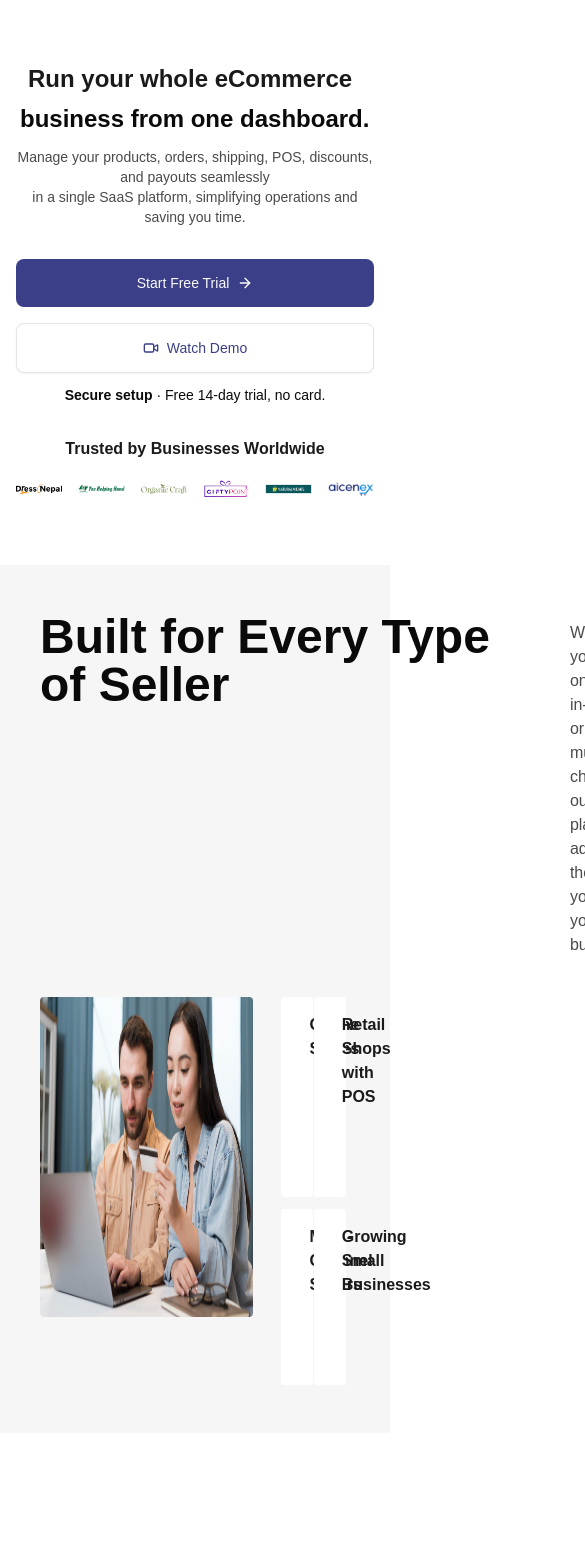
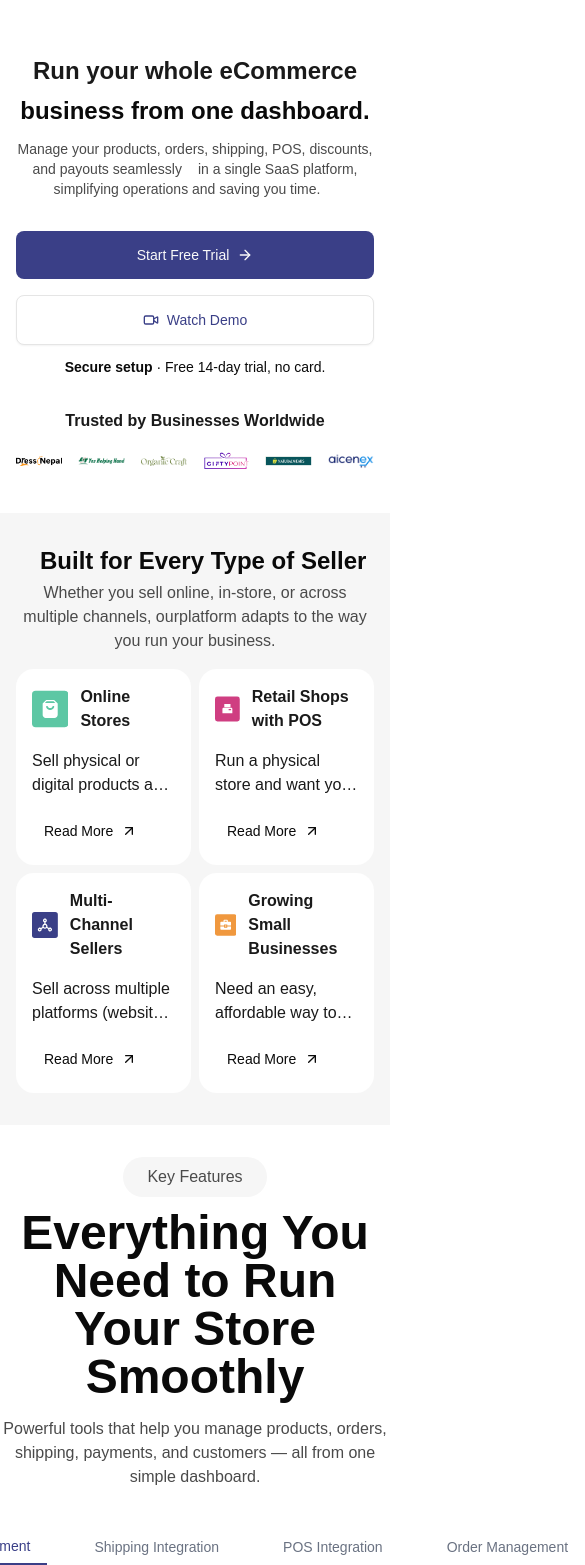
Before and after one commit to PrashantTimilsina/intern-assignment, a Next.js app: page / in a window 390 px wide. Shown: the part 49-1614 px from the top of the page, 585 px wide, since content can reach past the window. Before the commit the page ends 1482 px from the top, so only its background shows below. Built offline with nearby package versions, Linux system fonts and the light colour scheme; a web font is replaced by a local one.

Commit message:
feat:Key features button active handled and added styling

```diff
--- a/app/_components/Hero.tsx
+++ b/app/_components/Hero.tsx
@@ -1,3 +1,91 @@
+// import { Button } from "@/components/ui/button";
+// import Aicene from "./../assets/aicene.png";
+// import DressNepal from "./../assets/dressnepal.png";
+// import GifyPoint from "./../assets/giftypoint.png";
+// import NaturalWears from "./../assets/naturalwears.jpg";
+// import OrganicWear from "./../assets/organicwear.png";
+// import YHH from "./../assets/YHH.png";
+// import { ArrowRight, Video } from "lucide-react";
+// import Image from "next/image";
+// import HeroPic from "./../assets/hero.png";
+// function Hero() {
+//   const images = [
+//     DressNepal,
+//     YHH,
+//     OrganicWear,
+//     GifyPoint,
+//     NaturalWears,
+//     Aicene,
+//   ];
+//   return (
+//     <div className="container mx-auto flex flex-col items-center lg:mt-28 mt-14  ">
+//       <div className="flex flex-col  px-2">
+//         <h1 className="lg:text-5xl font-sans-base font-semibold text-hero-primary px-5 text-2xl">
+//           Run your whole eCommerce
+//         </h1>
+//         <p className="lg:text-5xl font-semibold mt-2 text-2xl px-3 ">
+//           {" "}
+//           business from one dashboard.
+//         </p>
+
+//         <p className="mt-3 text-center text-hero-secondary text-sm">
+//           Manage your products, orders, shipping, POS, discounts, and payouts
+//           seamlessly
+//         </p>
+//         <p className="text-center text-hero-secondary max-lg:px-4 text-sm">
+//           in a single SaaS platform, simplifying operations and saving you time.
+//         </p>
+//       </div>
+//       <div className="flex gap-4 font-light mt-6 max-lg:flex-col flex-row max-lg:w-full max-lg:px-4 max-lg:mt-8">
+//         <Button className="font-normal py-5 cursor-pointer max-lg:w-full max-lg:py-6">
+//           Start Free Trial
+//           <ArrowRight />
+//         </Button>
+//         <Button
+//           className="text-btn-text-secondary font-normal py-5 cursor-pointer max-lg:w-full max-lg:py-6"
+//           variant="outline"
+//         >
+//           <Video />
+//           Watch Demo
+//         </Button>
+//       </div>
+//       <h3 className="mt-3 text-sm">
+//         <span className="font-semibold">Secure setup</span> · Free 14-day trial,
+//         no card.
+//       </h3>
+
+//       <div className="flex justify-center mt-6 max-lg:hidden">
+//         <Image
+//           src={HeroPic}
+//           height={737}
+//           width={1077}
+//           alt="Hero section image"
+//           className="w-269.25 h-184.25"
+//         />
+//       </div>
+//       <div className="container mx-auto lg:mt-0 mt-8">
+//         <h1 className="font-semibold text-hero-primary text-center ">
+//           Trusted by Businesses Worldwide
+//         </h1>
+//         <div className="flex lg:w-300 max-lg:overflow-x-scroll  lg:justify-evenly  space-x-4  container mx-auto lg:mt-6 px-4 mt-4">
+//           {images.map((el, i) => (
+//             <div key={i}>
+//               <Image
+//                 src={el}
+//                 alt="company logo"
+//                 width={241}
+//                 height={41}
+//                 className="lg:w-36 lg:h-7  w-32 h-6  object-contain"
+//               />
+//             </div>
+//           ))}
+//         </div>
+//       </div>
+//     </div>
+//   );
+// }
+
+// export default Hero;
 import { Button } from "@/components/ui/button";
 import Aicene from "./../assets/aicene.png";
 import DressNepal from "./../assets/dressnepal.png";
@@ -20,10 +108,10 @@ function Hero() {
   return (
     <div className="container mx-auto flex flex-col items-center lg:mt-28 mt-14  ">
       <div className="flex flex-col  px-2">
-        <h1 className="lg:text-5xl font-sans-base font-semibold text-hero-primary px-5 text-2xl">
+        <h1 className="lg:text-5xl font-sans-base font-semibold text-hero-primary px-5 text-2xl text-center">
           Run your whole eCommerce
         </h1>
-        <p className="lg:text-5xl font-semibold mt-2 text-2xl px-3 ">
+        <p className="lg:text-5xl font-semibold mt-2 text-2xl px-3 text-center">
           {" "}
           business from one dashboard.
         </p>
@@ -31,9 +119,10 @@ function Hero() {
         <p className="mt-3 text-center text-hero-secondary text-sm">
           Manage your products, orders, shipping, POS, discounts, and payouts
           seamlessly
-        </p>
-        <p className="text-center text-hero-secondary max-lg:px-4 text-sm">
-          in a single SaaS platform, simplifying operations and saving you time.
+          <span className="text-center text-hero-secondary max-lg:px-4 text-sm lg:block inline">
+            in a single SaaS platform, simplifying operations and saving you
+            time.
+          </span>
         </p>
       </div>
       <div className="flex gap-4 font-light mt-6 max-lg:flex-col flex-row max-lg:w-full max-lg:px-4 max-lg:mt-8">
@@ -63,11 +152,11 @@ function Hero() {
           className="w-269.25 h-184.25"
         />
       </div>
-      <div className="container mx-auto lg:mt-0 mt-8">
+      <div className="lg:mt-0 mt-8">
         <h1 className="font-semibold text-hero-primary text-center ">
           Trusted by Businesses Worldwide
         </h1>
-        <div className="flex lg:w-300 max-lg:overflow-x-scroll  lg:justify-evenly  space-x-4  container mx-auto lg:mt-6 px-4 mt-4">
+        <div className="flex lg:w-300 max-lg:overflow-x-scroll  lg:justify-evenly  space-x-4   lg:mt-6 px-4 mt-4">
           {images.map((el, i) => (
             <div key={i}>
               <Image
--- /dev/null
+++ b/app/_components/KeyFeatures.tsx
@@ -0,0 +1,63 @@
+"use client";
+
+import { Button } from "@/components/ui/button";
+
+import { useState } from "react";
+
+const features = [
+  "Product & Inventory Management",
+  "Shipping Integration",
+  "POS Integration",
+  "Order Management",
+];
+
+function KeyFeatures() {
+  const [active, setActive] = useState(features[0]);
+
+  const handleClick = (item: string) => {
+    setActive((prev) => (prev === item ? prev : item));
+  };
+
+  return (
+    <div className="container mx-auto">
+      <div className="flex flex-col items-center gap-3 text-center">
+        <span className="mt-8 lg:mt-12 w-fit bg-seller px-6 py-2 rounded-full text-hero-secondary">
+          Key Features
+        </span>
+
+        <h1 className="text-5xl font-semibold">
+          Everything You Need to Run
+          <span className="block">Your Store Smoothly</span>
+        </h1>
+
+        <p className="mt-1 text-logo-text max-w-2xl">
+          Powerful tools that help you manage products, orders, shipping,
+          payments, and{" "}
+          <span className="lg:block ">
+            customers — all from one simple dashboard.
+          </span>
+        </p>
+      </div>
+
+      <div className="flex justify-center gap-8 mt-10">
+        {features.map((item) => (
+          <Button
+            key={item}
+            onClick={() => handleClick(item)}
+            variant="keyFeature"
+            className={`pb-2 text-sm font-medium transition-all duration-200 cursor-pointer
+              ${
+                active === item
+                  ? "border-b-2 border-key-btn text-key-btn "
+                  : "text-gray-500 hover:text-key-btn"
+              }`}
+          >
+            {item}
+          </Button>
+        ))}
+      </div>
+    </div>
+  );
+}
+
+export default KeyFeatures;
--- a/app/_components/Navbar.tsx
+++ b/app/_components/Navbar.tsx
@@ -7,8 +7,8 @@ function Navbar() {
   const [show, setShow] = useState(false);
 
   return (
-    <div className="lg:container lg:mx-auto lg:mt-1 bg-white">
-      <nav className="flex items-center justify-between lg:px-28 py-6 ">
+    <div className="lg:container lg:mx-auto lg:mt-1 bg-white ">
+      <nav className="flex items-center justify-between lg:px-28 py-4 ">
         <div className="flex items-center gap-2 px-4">
           <Codepen />
           <h1 className="font-semibold text-logo-text">Logo goes here</h1>
--- a/app/_components/Seller.tsx
+++ b/app/_components/Seller.tsx
@@ -1,41 +1,72 @@
-import React from "react";
+"use client";
+import React, { useState } from "react";
 import SellerImage from "./../assets/SellerImage.jpg";
 import Image from "next/image";
 import { sellerData } from "@/lib/data";
+import { ArrowUpRight, ArrowDownRight } from "lucide-react";
+import { SellerType } from "@/types/arr";
+import { Button } from "@/components/ui/button";
 function Seller() {
+  const [readIndex, setReadIndex] = useState<number | null>(null);
   return (
-    <div className="container mx-auto px-10">
-      <div className="flex  gap-4 space-x-16">
-        <h1 className="font-semibold text-5xl whitespace-nowrap">
+    <div className="container mx-auto lg:px-10 px-4">
+      <div className="flex gap-1  lg:gap-4 space-x-16 lg:flex-row flex-col ">
+        <h1 className="font-semibold text-2xl lg:text-5xl  max-lg:text-center whitespace-nowrap max-lg:px-6">
           Built for Every Type
-          <span className="block"> of Seller</span>
+          <span className="lg:block inline"> of Seller</span>
         </h1>
-        <h2 className=" flex-1 py-2 text-logo-text">
+        <h2 className=" flex-1 lg:py-2 text-logo-text max-lg:text-center">
           Whether you sell online, in-store, or across multiple channels, our
-          <br />
-          platform adapts to the way you run your business.
+          <span className="lg:block inline">
+            platform adapts to the way you run your business.
+          </span>
         </h2>
       </div>
-      <div className="mt-8 flex gap-3 ">
-        <div className=" ">
+      <div className="lg:mt-8 flex gap-3 mt-4 ">
+        <div className="max-lg:hidden ">
           <Image
             src={SellerImage}
             alt="seller image"
             height={394}
             width={647}
-            className="h-80 w-125 rounded"
+            className="h-96 w-125 rounded-2xl object-cover"
           />
         </div>
-        <div className="grid grid-cols-2 w-1/2  px-4 gap-3">
-          {sellerData.map((el, i) => (
-            <div key={i} className="bg-white p-4 flex flex-col gap-6 rounded ">
+        <div className="grid grid-cols-2 lg:w-1/2  lg:px-4 lg:gap-3 max-lg:w-full gap-2">
+          {sellerData.map((el: SellerType, i) => (
+            <div
+              key={i}
+              className="bg-white p-4 flex flex-col gap-4 rounded-2xl"
+            >
               <div className="flex gap-3 items-center font-semibold text-hero-primary">
                 <el.icon />
+
                 <h3>{el.title}</h3>
               </div>
-              <p className="line-clamp-2 text-hero-primary font-light text-base">
+              <p
+                className={`${readIndex === i ? "" : "line-clamp-2"} text-hero-primary font-light text-base`}
+              >
                 {el.subtitle}
               </p>
+              {readIndex === i ? (
+                <Button
+                  className="flex justify-start items-center gap-2 font-light cursor-pointer"
+                  onClick={() => setReadIndex(null)}
+                  variant="readmore"
+                >
+                  Show Less
+                  <ArrowDownRight size={18} />
+                </Button>
+              ) : (
+                <Button
+                  variant="readmore"
+                  className="flex justify-start items-center gap-2 font-light cursor-pointer"
+                  onClick={() => setReadIndex(i)}
+                >
+                  Read More
+                  <ArrowUpRight size={18} />
+                </Button>
+              )}
             </div>
           ))}
         </div>
--- a/app/globals.css
+++ b/app/globals.css
@@ -55,7 +55,8 @@
   --color-nav-text: #2e2e2e;
   --color-hero-primary: #1a1a1a;
   --color-hero-secondary: #4a4a4a;
-  --color-seller: #F6F6F6;
+  --color-seller: #f6f6f6;
+  --color-key-btn: #3a3f87;
 }
 
 :root {
--- a/app/page.tsx
+++ b/app/page.tsx
@@ -2,18 +2,22 @@ import Navbar from "@/app/_components/Navbar";
 
 import Hero from "./_components/Hero";
 import Seller from "./_components/Seller";
+import KeyFeatures from "./_components/KeyFeatures";
 
 function App() {
   return (
     <main>
-      <header className="sticky top-0 z-50  h-14">
+      <header className="sticky top-0 z-50  h-12 w-full bg-white">
         <Navbar />
       </header>
       <section>
         <Hero />
       </section>
-      <section className="bg-seller mt-16 py-12 ">
+      <section className="bg-seller mt-10 lg:mt-16 lg:py-12 py-8 ">
         <Seller />
+      </section>
+      <section>
+        <KeyFeatures />
       </section>
     </main>
   );
--- a/components/ui/button.tsx
+++ b/components/ui/button.tsx
@@ -9,6 +9,9 @@ const buttonVariants = cva(
   {
     variants: {
       variant: {
+        keyFeature:
+          "bg-transparent border-0 rounded-none shadow-none focus-visible:ring-0",
+        readmore: "bg-transparent text-left",
         default: "bg-primary text-primary-foreground hover:bg-primary/90",
 
         destructive:
--- /dev/null
+++ b/types/arr.ts
@@ -0,0 +1,5 @@
+export type Seller = {
+  title: string;
+  subtitle: string;
+  icon: React.FC<React.SVGProps<SVGSVGElement>>;
+};
```
